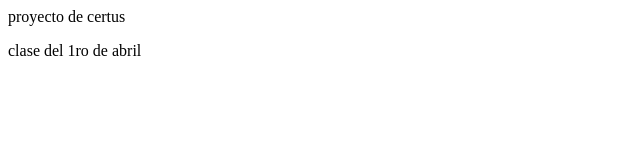
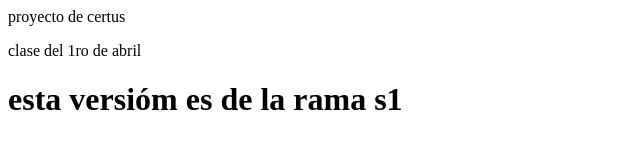
Before and after one commit to dna2906/dna2906.github.io, a plain HTML site: page index.html in a window 1280 px wide. Shown: the whole page, without its empty margins (0-640 px from the left). Drawn offline with Linux system fonts and the light colour scheme.

Commit message:
versióm rama s1

```diff
--- a/index.html
+++ b/index.html
@@ -10,6 +10,7 @@
 
    <p>clase del 1ro de abril</p>
    <!-- ya me perdí -->
+    <h1>esta versióm es de la rama s1</h1>
 </body>
 
 </html>
```
